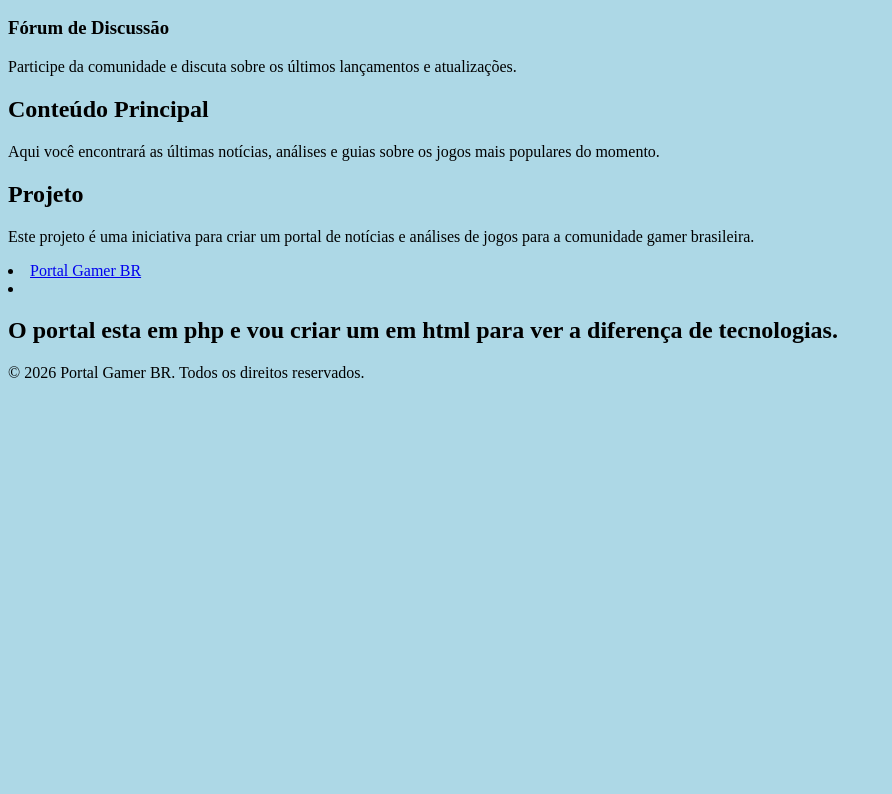
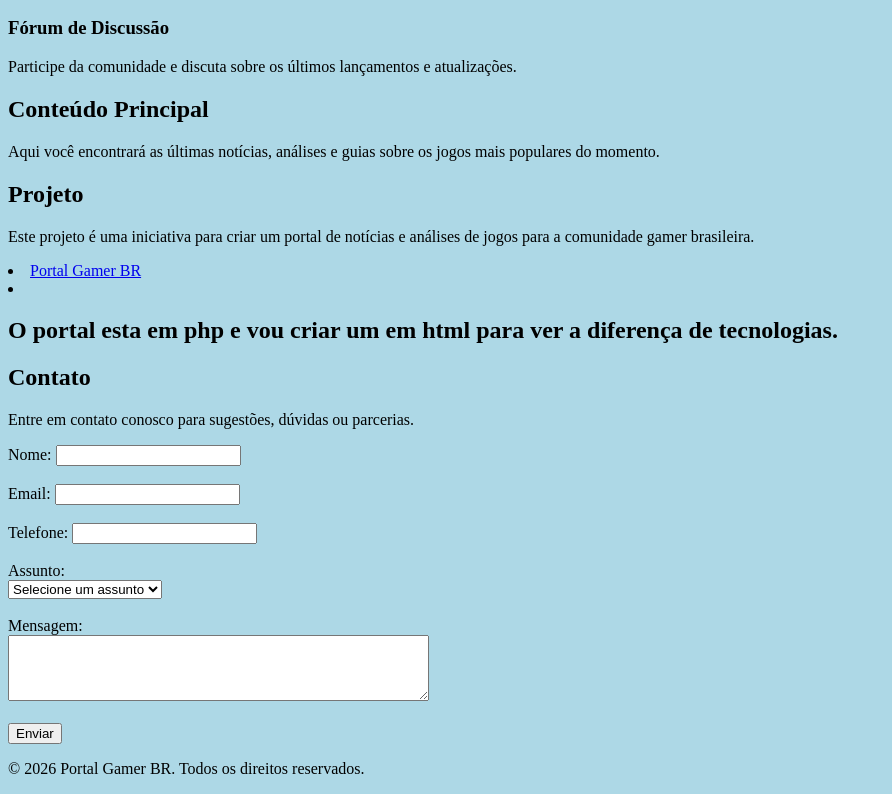
Before and after one commit to andersonvam/siteteste, a plain HTML site: page index.html in a window 1280 px wide. Shown: the part 1154-1948 px from the top of the page, without its empty margins (0-892 px from the left). Before the commit the page ends 1552 px from the top, so only its background shows below. Drawn offline with Linux system fonts and the light colour scheme.

Commit message:
add Assunto contato

```diff
--- a/index.html
+++ b/index.html
@@ -72,12 +72,37 @@
         <p>Este projeto é uma iniciativa para criar um portal de notícias e
             análises de jogos para a comunidade gamer brasileira.</p>
         <li><a href="https://portalgamerbr.duckdns.org/">Portal Gamer BR</a></li>
-        <li><h2>O portal esta em php e vou criar um em html para ver a diferença de tecnologias.</h2></li>
+        <li>
+            <h2>O portal esta em php e vou criar um em html para ver a diferença de tecnologias.</h2>
+        </li>
     </section>
-    <footer>
-        <p>&copy; 2026 Portal Gamer BR. Todos os direitos reservados.</p>
+    <section>
+        <h2>Contato</h2>
+        <p>Entre em contato conosco para sugestões, dúvidas ou parcerias.</p>
+        <form action="">
+            <label for="nome">Nome:</label>
+            <input type="text" id="nome" name="nome" required><br><br>
+            <label for="email">Email:</label>
+            <input type="email" id="email" name="email" required><br><br>
+            <label for="Telefone">Telefone:</label>
+            <input type="tel" id="telefone" name="telefone" required><br><br>
+            <label for="assunto">Assunto:</label>
+            <section id="assunto">
+                <select id="assunto" name="assunto" required>
+                    <option value="">Selecione um assunto</option>
+                    <option value="sugestao">Sugestão</option>
+                    <option value="duvida">Dúvida</option>
+                    <option value="parceria">Parceria</option>
+                </select><br><br>
+            </section>
+            <label for="mensagem">Mensagem:</label><br>
+            <textarea id="mensagem" name="mensagem" rows="4" cols="50" required></textarea><br><br>
+            <input type="submit" value="Enviar">
+        </form>
+        <footer>
+            <p>&copy; 2026 Portal Gamer BR. Todos os direitos reservados.</p>
 
-    </footer>
+        </footer>
 
 </body>
 
```
